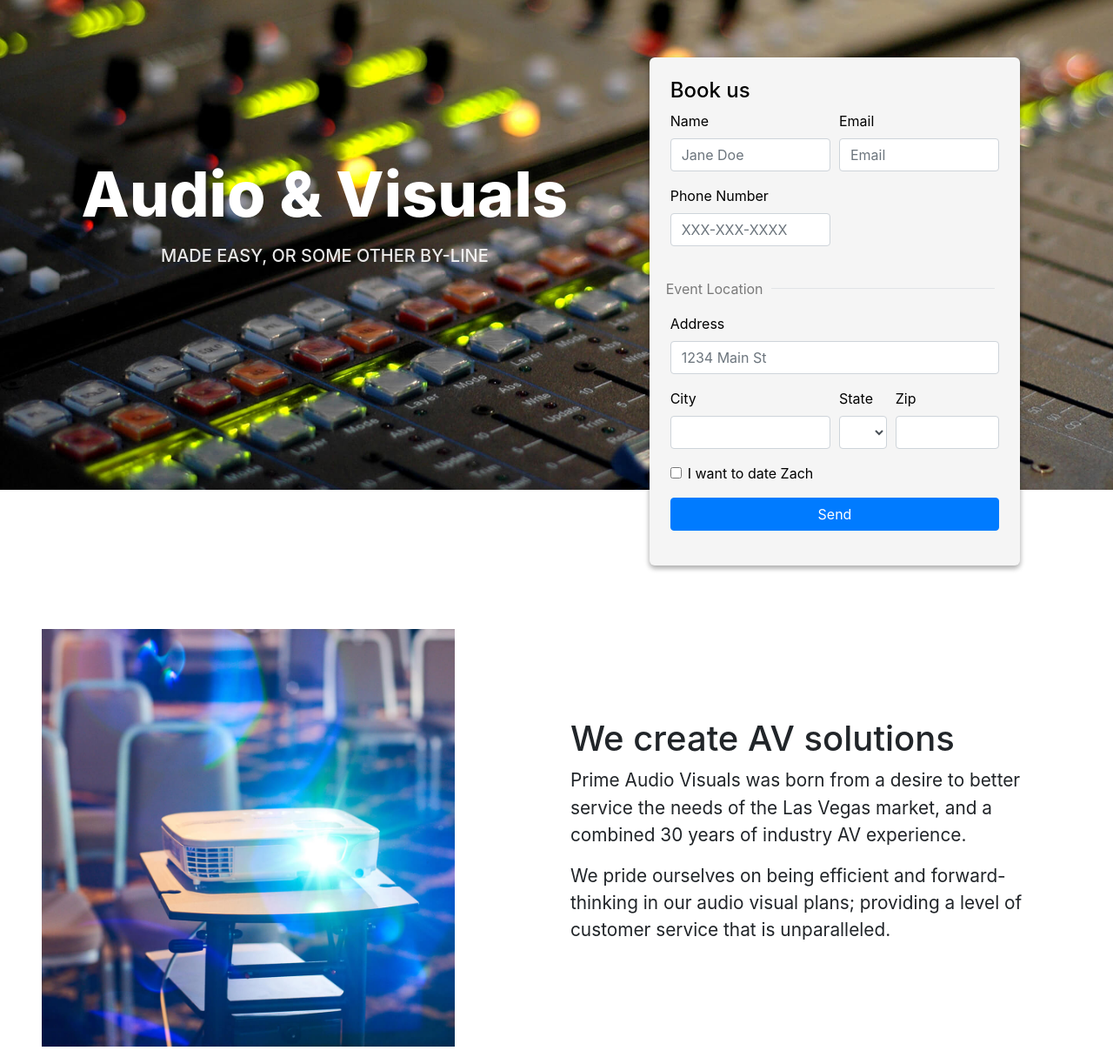
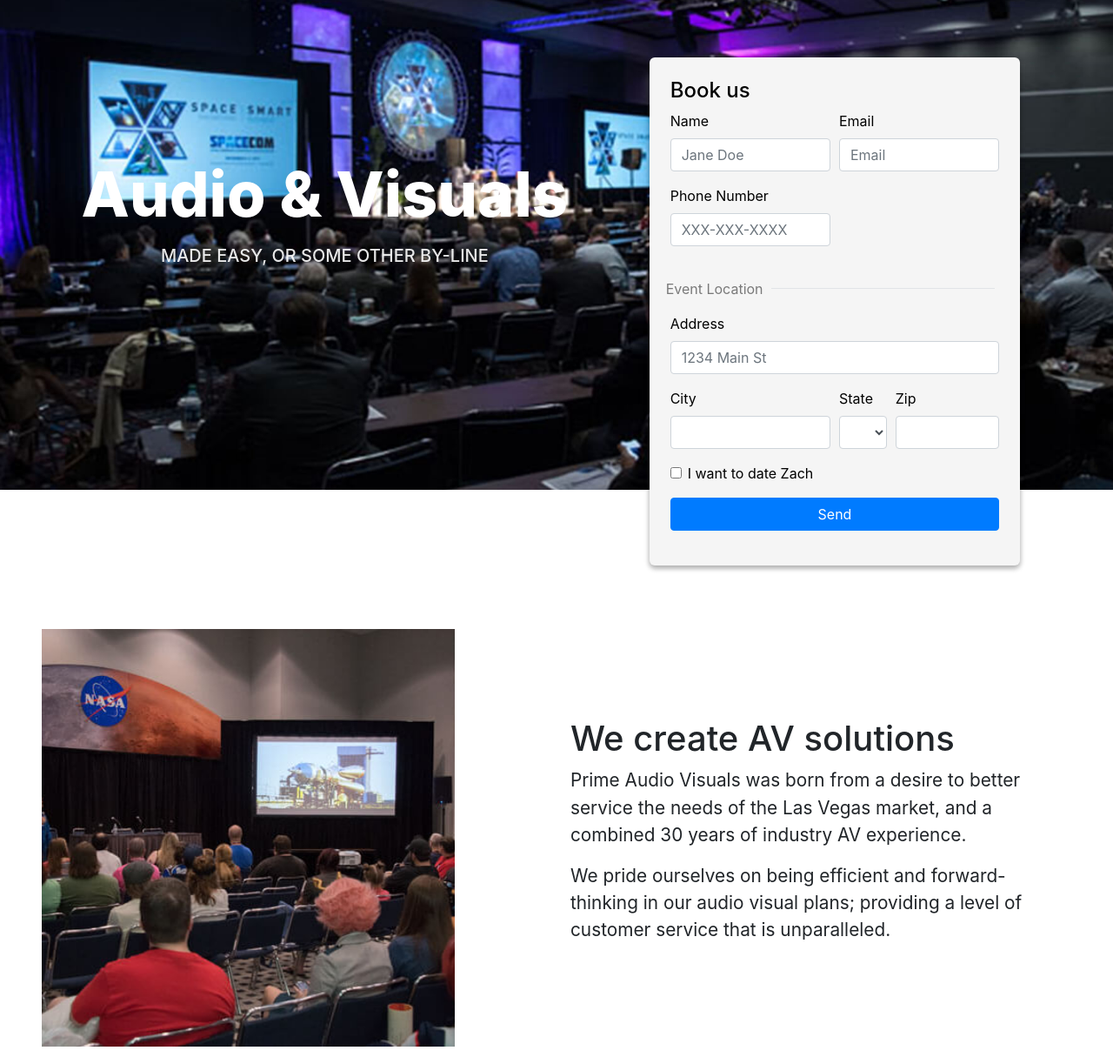
Before and after one commit to spennydix/fluffy-apricot, a plain HTML site: page index.html in a window 1280 px wide. Shown: the part 77-1300 px from the top of the page at 87% size. Drawn offline with nearby package versions, Linux system fonts and the light colour scheme.

Commit message:
updating images

```diff
--- a/index.html
+++ b/index.html
@@ -151,7 +151,7 @@
   <section id="aboutUs" class="row flex mission-statement">
     <div class="col-12 col-sm-5 hero p-3">
       <!--FPO some image that shows what you're about, or an image of a show, maybe it's a carousel. who knows-->
-      <div class="image-holder" style="background-image:url(assets/hero1.jpg)"></div>
+      <div class="image-holder" style="background-image:url(assets/conference2.jpg)"></div>
     </div>
     <div class="col-12 col-sm-6 offset-sm-1 copy p-3">
       <!-- FPO Need some text here about what it is your company does, what sets you apart, why someone should hire you -->
--- a/style.css
+++ b/style.css
@@ -30,7 +30,8 @@ section {
 /* X Bootstrap Overwrites X */
 /* welcomeMessage */
 section#welcomeMessage {
-  background: center / cover url(assets/header-image.jpg) no-repeat;
+  /* background: center / cover url(assets/header-image.jpg) no-repeat; */
+  background: center / cover url(assets/conference1.jpg) no-repeat;
   color: #fff;
   position: relative;
   margin-bottom: 4rem;
```
Also changed, not shown: assets/conference1.jpg (added), assets/conference2.jpg (added).
